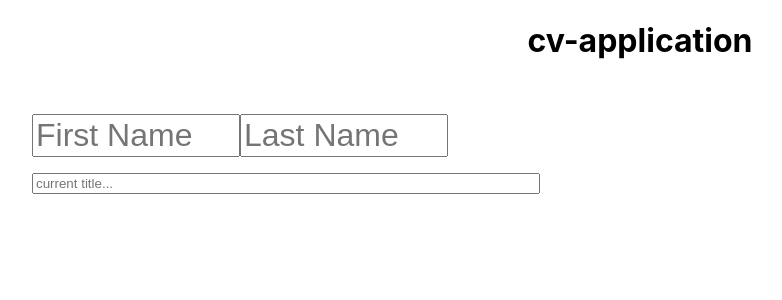
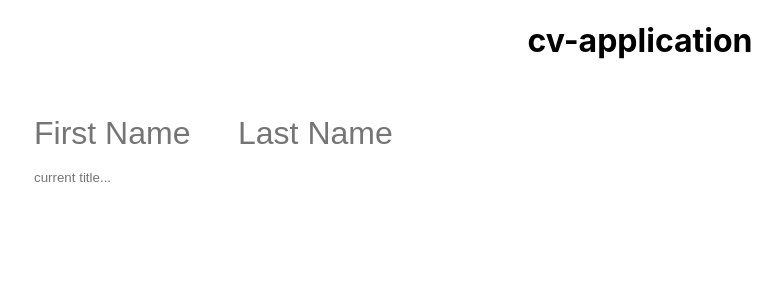
Before and after one commit to hspark220/cv-project, a React (Create React App) app: page / in a window 1280 px wide. Shown: the top 300 px of the page, without its empty margins (0-782 px from the left). Built offline with nearby package versions, Linux system fonts and the light colour scheme.

Commit message:
Re-style header.css and separate the files

```diff
--- a/src/App.js
+++ b/src/App.js
@@ -1,6 +1,6 @@
 import React, { Component } from 'react';
 import Header from './components/Header';
-import './App.css';
+import './styles/App.css';
 
 class App extends Component {
   constructor (props) {
@@ -28,10 +28,10 @@ class App extends Component {
   }
 
   resizeInput = e => {
-    console.log(e.keyDown);
-    let length = e.target.value.trim().length;
-    if (e.key == 'l') length-= 1;
-    e.target.style.width = length + "ch";
+    const length = e.target.value.trim().length+1;
+    e.target.placeholder = '';
+    e.target.style.width = e.target.value.length > 0 ? length + "ch" : '200px';
+
   }
 
   render() {
--- a/src/components/Header.js
+++ b/src/components/Header.js
@@ -1,4 +1,5 @@
 import React, { Component } from 'react';
+import '../styles/Header.css'
 
 class Header extends Component {
     constructor(props) {
--- /dev/null
+++ b/src/styles/Header.css
@@ -0,0 +1,19 @@
+.header {
+    display: grid;
+    grid-template: repeat(2, 2rem);
+    row-gap: 1rem;
+
+    padding: 2rem;
+}
+.name input{
+    font-size: 2rem;
+    width: 200px;
+    border: none;
+    outline: none;
+}
+
+.currentTitle {
+    width: 500px;
+    border: none;
+    outline: none;
+}
```
Also changed, not shown: src/styles/App.css (renamed from src/App.css).
